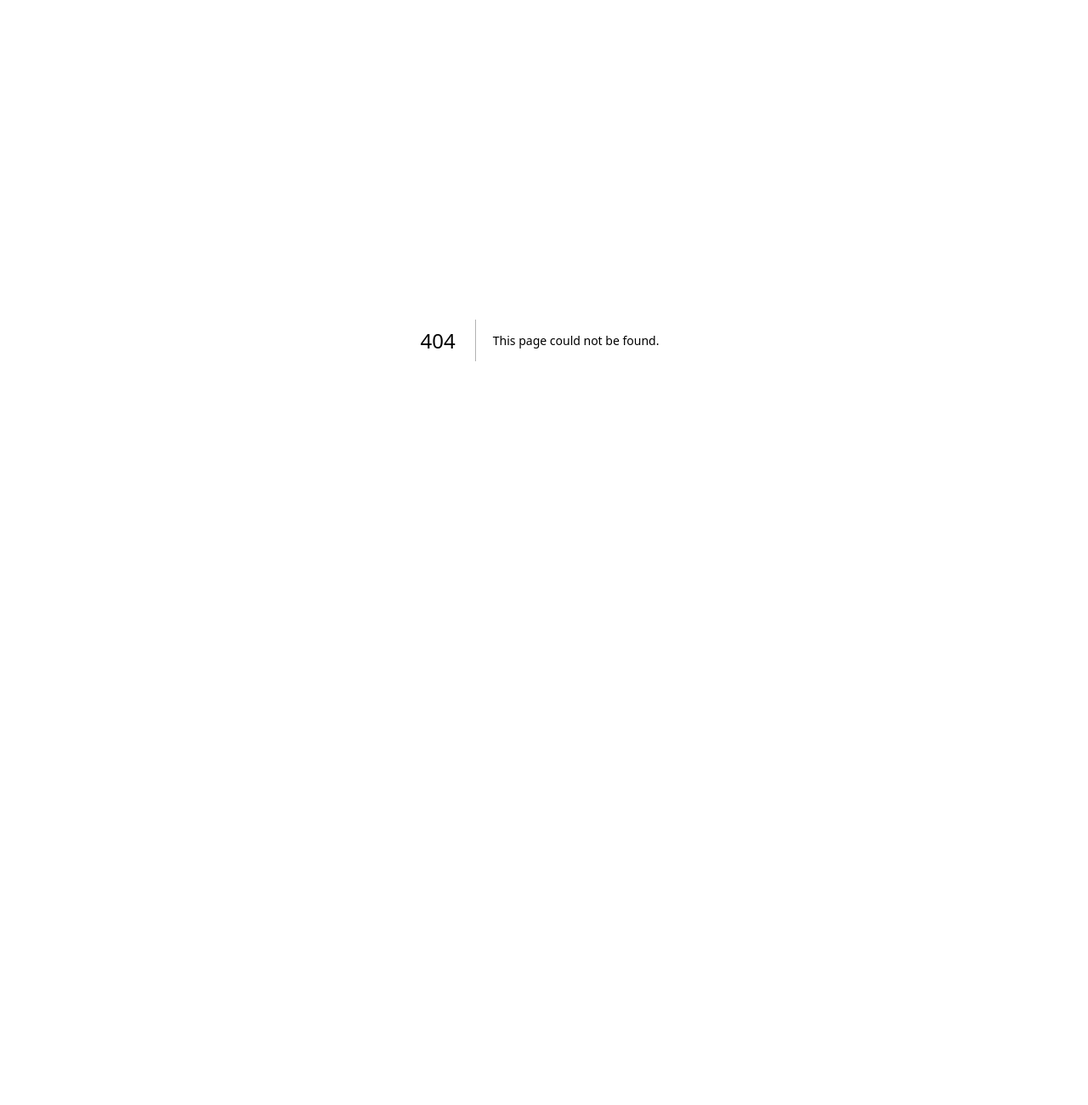
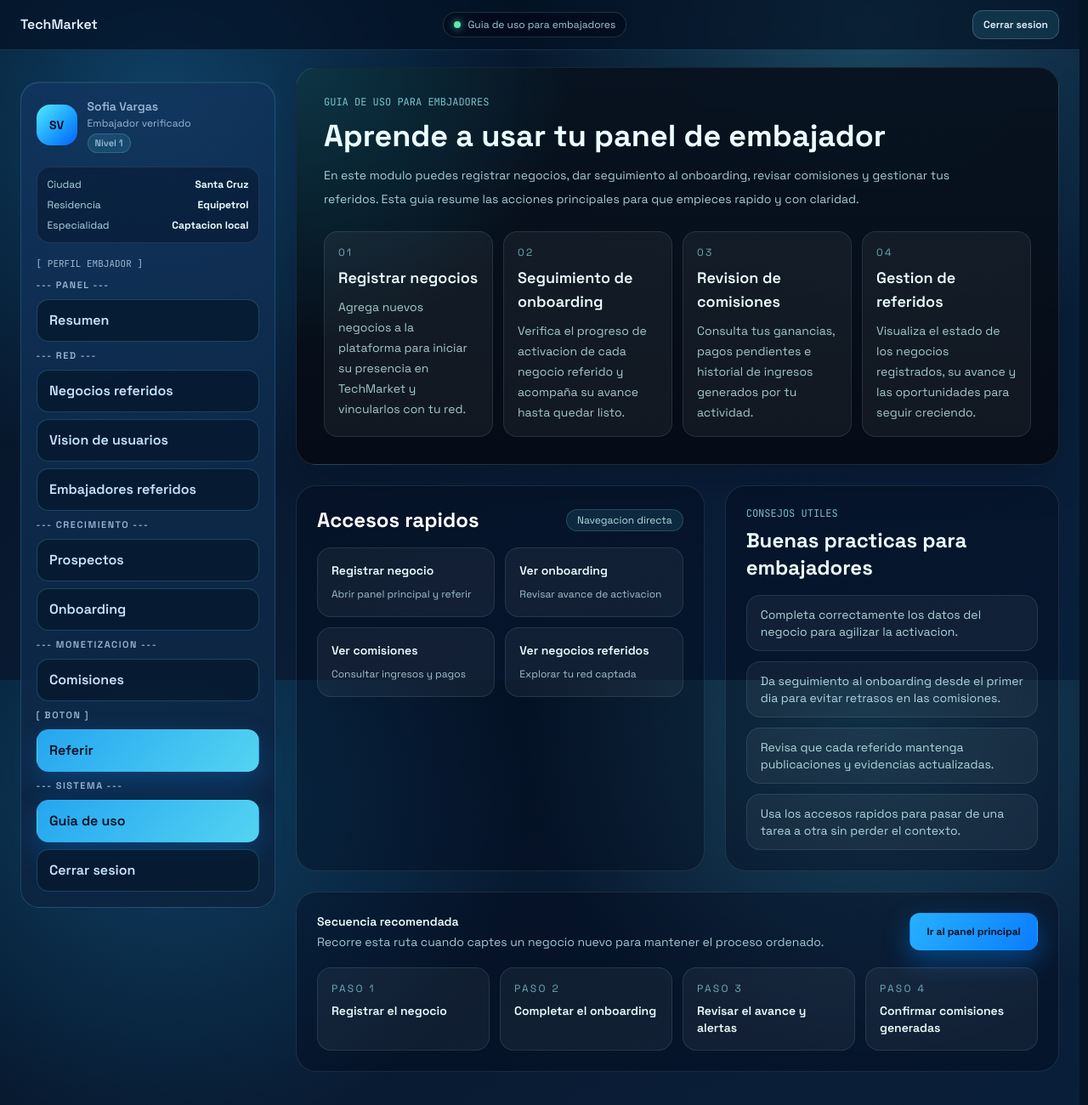
Before and after one commit to isavethh/proyecto-techmarket-parte-front, a Next.js app in the folder frontend/: page /embajador/guia in a window 1280 px wide. Before the commit this address had no page. Shown: the whole page at 85% size. Before the commit the page ends 800 px from the top, so only its background shows below. Built offline with nearby package versions, Linux system fonts and the light colour scheme.

Commit message:
guia de embajador

```diff
--- /dev/null
+++ b/frontend/app/embajador/guia/page.tsx
@@ -0,0 +1,162 @@
+"use client";
+
+import Link from "next/link";
+import { EmbajadorSidebar } from "../page";
+
+const mainFunctions = [
+  {
+    code: "01",
+    title: "Registrar negocios",
+    description:
+      "Agrega nuevos negocios a la plataforma para iniciar su presencia en TechMarket y vincularlos con tu red.",
+  },
+  {
+    code: "02",
+    title: "Seguimiento de onboarding",
+    description:
+      "Verifica el progreso de activacion de cada negocio referido y acompaña su avance hasta quedar listo.",
+  },
+  {
+    code: "03",
+    title: "Revision de comisiones",
+    description:
+      "Consulta tus ganancias, pagos pendientes e historial de ingresos generados por tu actividad.",
+  },
+  {
+    code: "04",
+    title: "Gestion de referidos",
+    description:
+      "Visualiza el estado de los negocios registrados, su avance y las oportunidades para seguir creciendo.",
+  },
+];
+
+const quickAccessLinks = [
+  { href: "/embajador", label: "Registrar negocio", description: "Abrir panel principal y referir" },
+  { href: "/embajador/onboarding", label: "Ver onboarding", description: "Revisar avance de activacion" },
+  { href: "/embajador/comisiones", label: "Ver comisiones", description: "Consultar ingresos y pagos" },
+  { href: "/embajador/negocios-referidos", label: "Ver negocios referidos", description: "Explorar tu red captada" },
+];
+
+const usefulTips = [
+  "Completa correctamente los datos del negocio para agilizar la activacion.",
+  "Da seguimiento al onboarding desde el primer dia para evitar retrasos en las comisiones.",
+  "Revisa que cada referido mantenga publicaciones y evidencias actualizadas.",
+  "Usa los accesos rapidos para pasar de una tarea a otra sin perder el contexto.",
+];
+
+export default function EmbajadorGuiaPage() {
+  return (
+    <div className="flex-1 pb-10">
+      <header className="tech-top-nav sticky top-0 z-30">
+        <div className="mx-auto flex w-full max-w-[1500px] items-center justify-between gap-4 px-4 py-3 lg:px-6">
+          <Link href="/" className="font-semibold text-cyan-100/90">
+            TechMarket
+          </Link>
+
+          <div className="hidden rounded-full border border-cyan-100/15 bg-slate-950/45 px-3 py-1.5 text-xs text-cyan-100/80 md:inline-flex md:items-center md:gap-2">
+            <span className="inline-block h-2 w-2 rounded-full bg-emerald-300 shadow-[0_0_10px_rgba(110,231,183,0.85)]" />
+            Guia de uso para embajadores
+          </div>
+
+          <Link
+            href="/auth?mode=login&type=embajador"
+            className="rounded-xl border border-cyan-100/20 bg-cyan-300/12 px-3 py-2 text-xs font-semibold text-cyan-50 transition hover:bg-cyan-300/20"
+          >
+            Cerrar sesion
+          </Link>
+        </div>
+      </header>
+
+      <main className="mx-auto mt-5 grid w-full max-w-[1500px] gap-6 px-4 lg:grid-cols-[300px_minmax(0,1fr)] lg:px-6">
+        <EmbajadorSidebar activeSection="guia" />
+
+        <section className="space-y-6">
+          <section className="rounded-3xl border border-cyan-100/10 bg-[radial-gradient(circle_at_top_left,_rgba(34,211,238,0.18),_transparent_32%),linear-gradient(180deg,_rgba(8,18,31,0.96),_rgba(5,12,22,0.98))] p-6 shadow-2xl shadow-slate-950/30 md:p-8">
+            <p className="tech-mono text-xs text-cyan-200/75">GUIA DE USO PARA EMBJADORES</p>
+            <h1 className="mt-3 text-3xl font-bold text-cyan-50 md:text-4xl">Aprende a usar tu panel de embajador</h1>
+            <p className="mt-3 max-w-3xl text-sm leading-7 text-cyan-100/80">
+              En este modulo puedes registrar negocios, dar seguimiento al onboarding, revisar comisiones y
+              gestionar tus referidos. Esta guia resume las acciones principales para que empieces rapido y con
+              claridad.
+            </p>
+
+            <div className="mt-6 grid gap-3 md:grid-cols-2 xl:grid-cols-4">
+              {mainFunctions.map((item) => (
+                <article key={item.title} className="rounded-2xl border border-cyan-100/10 bg-white/5 p-4">
+                  <p className="text-xs uppercase tracking-[0.2em] text-cyan-200/65">{item.code}</p>
+                  <h2 className="mt-2 text-lg font-semibold text-cyan-50">{item.title}</h2>
+                  <p className="mt-2 text-sm leading-6 text-cyan-100/78">{item.description}</p>
+                </article>
+              ))}
+            </div>
+          </section>
+
+          <section className="grid gap-6 lg:grid-cols-[1.1fr_0.9fr]">
+            <article className="rounded-3xl border border-cyan-100/10 bg-slate-950/35 p-5 md:p-6">
+              <div className="flex flex-wrap items-center justify-between gap-3">
+                <h2 className="text-2xl font-bold text-white">Accesos rapidos</h2>
+                <span className="rounded-full border border-cyan-100/15 bg-cyan-300/10 px-3 py-1 text-xs text-cyan-100/85">
+                  Navegacion directa
+                </span>
+              </div>
+
+              <div className="mt-4 grid gap-3 sm:grid-cols-2">
+                {quickAccessLinks.map((item) => (
+                  <Link
+                    key={item.href}
+                    href={item.href}
+                    className="rounded-2xl border border-cyan-100/10 bg-white/5 p-4 transition hover:border-cyan-200/30 hover:bg-cyan-300/10"
+                  >
+                    <p className="text-sm font-semibold text-cyan-50">{item.label}</p>
+                    <p className="mt-2 text-xs leading-5 text-cyan-100/75">{item.description}</p>
+                  </Link>
+                ))}
+              </div>
+            </article>
+
+            <article className="rounded-3xl border border-cyan-100/10 bg-slate-950/35 p-5 md:p-6">
+              <p className="tech-mono text-xs text-cyan-200/75">CONSEJOS UTILES</p>
+              <h2 className="mt-2 text-2xl font-bold text-cyan-50">Buenas practicas para embajadores</h2>
+
+              <ul className="mt-4 space-y-3 text-sm text-cyan-100/82">
+                {usefulTips.map((tip) => (
+                  <li key={tip} className="rounded-2xl border border-cyan-100/10 bg-white/5 px-4 py-3">
+                    {tip}
+                  </li>
+                ))}
+              </ul>
+            </article>
+          </section>
+
+          <section className="rounded-3xl border border-cyan-100/10 bg-slate-950/35 p-5 md:p-6">
+            <div className="flex flex-wrap items-center justify-between gap-3">
+              <div>
+                <p className="text-sm font-semibold text-cyan-50">Secuencia recomendada</p>
+                <p className="mt-1 text-sm text-cyan-100/78">
+                  Recorre esta ruta cuando captes un negocio nuevo para mantener el proceso ordenado.
+                </p>
+              </div>
+              <Link href="/embajador" className="tech-button tech-button-primary px-4 py-2 text-xs">
+                Ir al panel principal
+              </Link>
+            </div>
+
+            <div className="mt-5 grid gap-3 md:grid-cols-4">
+              {[
+                "Registrar el negocio",
+                "Completar el onboarding",
+                "Revisar el avance y alertas",
+                "Confirmar comisiones generadas",
+              ].map((step, index) => (
+                <article key={step} className="rounded-2xl border border-cyan-100/10 bg-white/5 p-4">
+                  <p className="text-xs uppercase tracking-[0.2em] text-cyan-200/65">Paso {index + 1}</p>
+                  <p className="mt-2 text-sm font-semibold text-cyan-50">{step}</p>
+                </article>
+              ))}
+            </div>
+          </section>
+        </section>
+      </main>
+    </div>
+  );
+}
--- a/frontend/app/embajador/page.tsx
+++ b/frontend/app/embajador/page.tsx
@@ -42,7 +42,8 @@ export type EmbajadorSidebarSection =
   | "embajadores"
   | "prospectos"
   | "onboarding"
-  | "comisiones";
+  | "comisiones"
+  | "guia";
 
 type EmbajadorSidebarProps = {
   activeSection?: EmbajadorSidebarSection;
@@ -139,6 +140,9 @@ export function EmbajadorSidebar({
           )}
 
           <p className="mt-2 text-[11px] font-semibold uppercase tracking-[0.14em] text-cyan-100/60">--- SISTEMA ---</p>
+          <Link href="/embajador/guia" className={getSidebarLinkClass(activeSection === "guia")}>
+            Guia de uso
+          </Link>
           <Link href="/auth?mode=login&type=embajador" className="auth-action">
             Cerrar sesion
           </Link>
```
